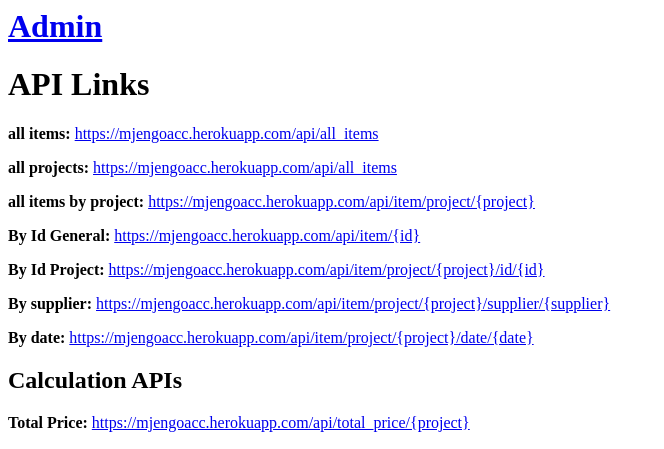
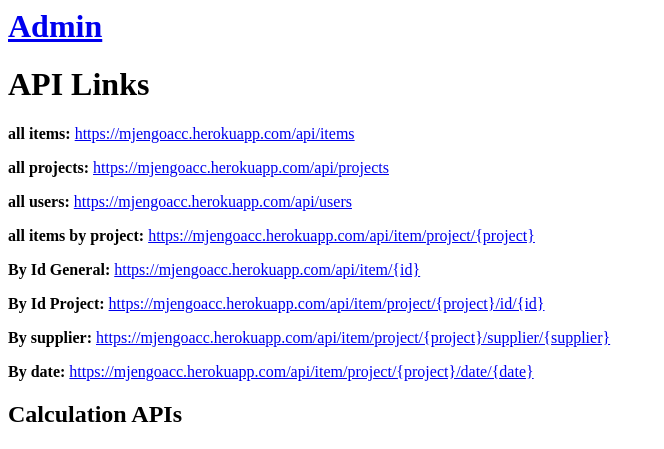
Before and after one commit to isaacwangombe/construction_back, a Django app: page / in a window 1280 px wide. Shown: the top 449 px of the page, without its empty margins (0-664 px from the left). Run offline with Django 4.2, Linux system fonts and the light colour scheme.

Commit message:
adding users api

```diff
--- a/construction/settings.py
+++ b/construction/settings.py
@@ -192,6 +192,9 @@ USE_I18N = True
 
 USE_TZ = True
 
+THOUSAND_SEPARATOR = '\xa0'
+
+
 
 # Static files (CSS, JavaScript, Images)
 # https://docs.djangoproject.com/en/4.0/howto/static-files/
--- a/management/templates/test.html
+++ b/management/templates/test.html
@@ -5,11 +5,14 @@
 
 
 <p><strong>all items: </strong><a
-        href=" https://mjengoacc.herokuapp.com/api/items">https://mjengoacc.herokuapp.com/api/all_items</a>
+                href=" https://mjengoacc.herokuapp.com/api/items">https://mjengoacc.herokuapp.com/api/items</a>
 </p>
 
 <p><strong>all projects: </strong><a
-        href=" https://mjengoacc.herokuapp.com/api/projects">https://mjengoacc.herokuapp.com/api/all_items</a>
+                href=" https://mjengoacc.herokuapp.com/api/projects">https://mjengoacc.herokuapp.com/api/projects</a>
+</p>
+<p><strong>all users: </strong><a
+                href=" https://mjengoacc.herokuapp.com/api/users">https://mjengoacc.herokuapp.com/api/users</a>
 </p>
 
 <p><strong>all items by project: </strong><a
```
Lines whose indentation alone changed are shown as unchanged.
